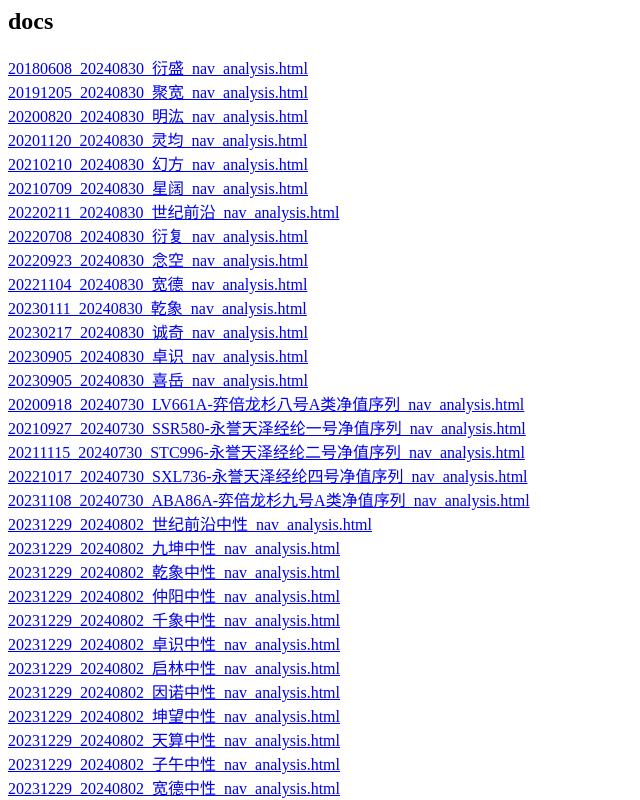
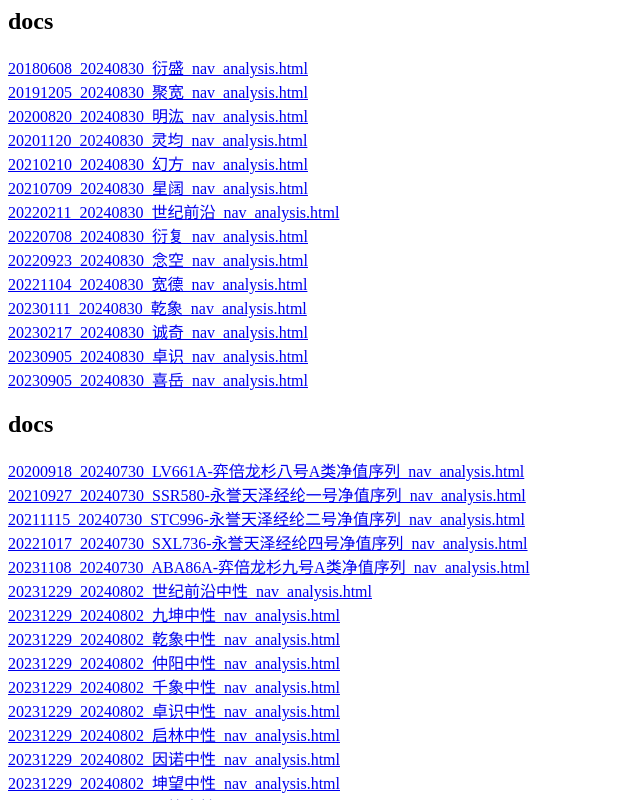
Before and after one commit to Euclid-Jie/nav_analysis, a plain HTML site: page docs/index.html in a window 1280 px wide. Shown: the top 800 px of the page, without its empty margins (0-640 px from the left). Drawn offline with Linux system fonts and the light colour scheme.

Commit message:
Add docs header

```diff
--- a/docs/index.html
+++ b/docs/index.html
@@ -18,6 +18,7 @@
 <a href="500增强\20230217_20240830_诚奇_nav_analysis.html">20230217_20240830_诚奇_nav_analysis.html</a><br/>
 <a href="500增强\20230905_20240830_卓识_nav_analysis.html">20230905_20240830_卓识_nav_analysis.html</a><br/>
 <a href="500增强\20230905_20240830_喜岳_nav_analysis.html">20230905_20240830_喜岳_nav_analysis.html</a><br/>
+<h2><a>docs</a></h2>
 <a href="市场中性\20200918_20240730_LV661A-弈倍龙杉八号A类净值序列_nav_analysis.html">20200918_20240730_LV661A-弈倍龙杉八号A类净值序列_nav_analysis.html</a><br/>
 <a href="市场中性\20210927_20240730_SSR580-永誉天泽经纶一号净值序列_nav_analysis.html">20210927_20240730_SSR580-永誉天泽经纶一号净值序列_nav_analysis.html</a><br/>
 <a href="市场中性\20211115_20240730_STC996-永誉天泽经纶二号净值序列_nav_analysis.html">20211115_20240730_STC996-永誉天泽经纶二号净值序列_nav_analysis.html</a><br/>
```
